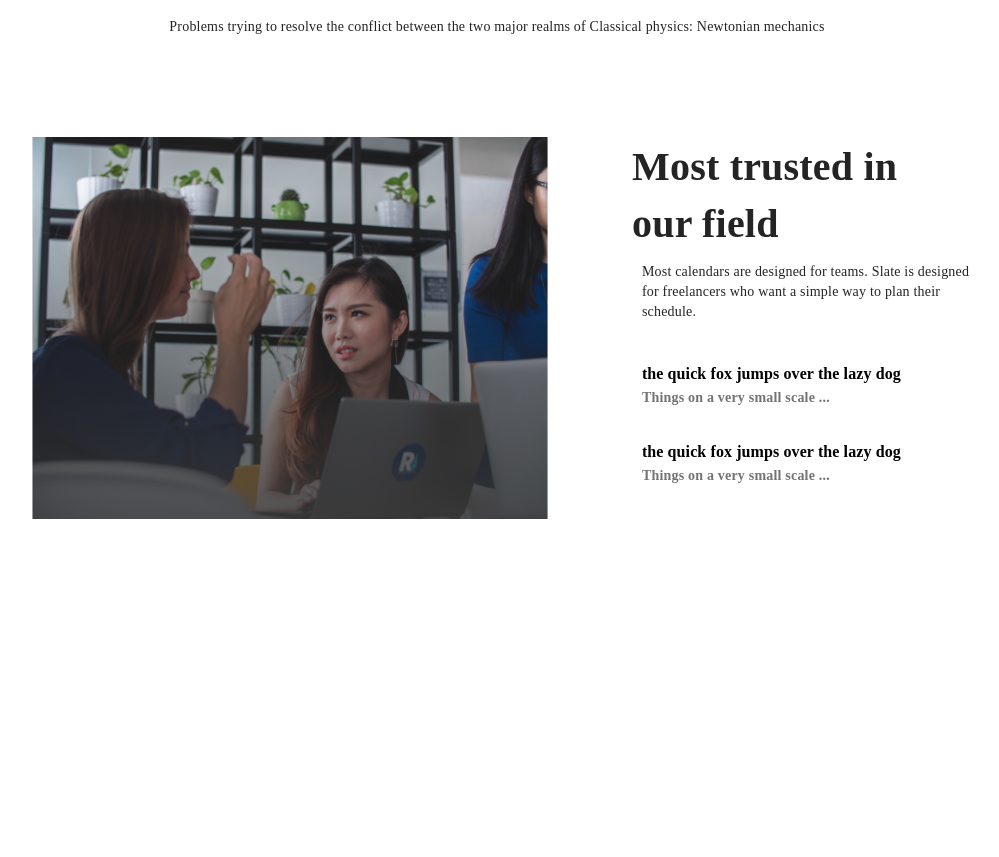
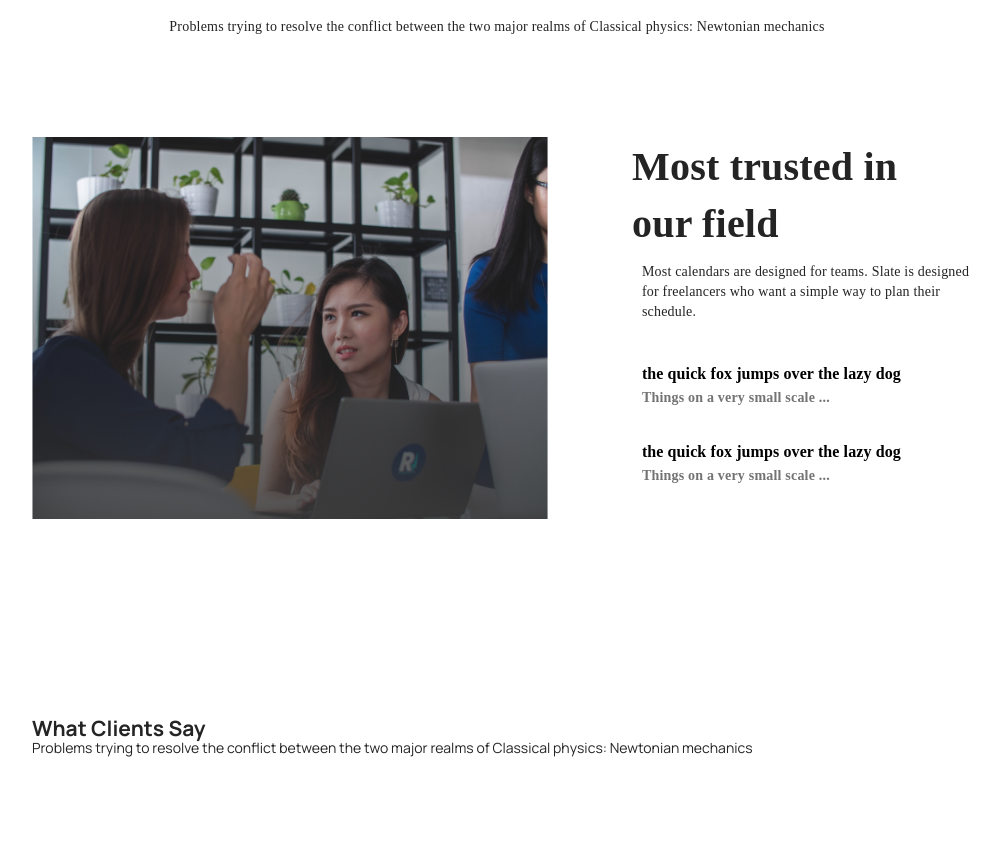
Before and after one commit to Turumbaeva/--------, a plain HTML site: page start/index.html in a window 1280 px wide. Shown: the part 1262-2119 px from the top of the page, without its empty margins (143-1142 px from the left). Before the commit the page ends 1881 px from the top, so only its background shows below. Drawn offline with Linux system fonts and the light colour scheme.

Commit message:
strted say section

```diff
--- a/start/index.html
+++ b/start/index.html
@@ -1,5 +1,6 @@
 <!DOCTYPE html>
 <html lang="en">
+
 <head>
 	<meta charset="UTF-8">
 	<title></title>
@@ -7,10 +8,12 @@
 	<link rel="apple-touch-icon" sizes="180x180" href="img/favicon/apple-touch-icon.png">
 	<link rel="icon" type="image/png" sizes="32x32" href="img/favicon/favicon-32x32.png">
 	<link rel="icon" type="image/png" sizes="16x16" href="img/favicon/favicon-16x16.png">
-	<link href="https://fonts.googleapis.com/css2?family=Manrope:wght@300;400;500;700;800&display=swap" rel="stylesheet">
+	<link href="https://fonts.googleapis.com/css2?family=Manrope:wght@300;400;500;700;800&display=swap"
+		rel="stylesheet">
 	<link rel="stylesheet" href="css/style.css">
 	<link rel="stylesheet" href="css/media.css">
 </head>
+
 <body>
 	<header>
 		<div class="container">
@@ -176,6 +179,16 @@
 		</div>
 	</section>
 
+	<section class="say">
+		<div class="container">
+			<h2 class="say_tit">
+				What Clients Say
+			</h2>
+			<p class="say_txt">Problems trying to resolve the conflict between
+				the two major realms of Classical physics: Newtonian mechanics </p>
+		</div>
+	</section>
+
 	<footer>
 		<div class="container">
 
@@ -186,4 +199,5 @@
 	<script src="js/core.js"></script>
 
 </body>
+
 </html>
```
Lines whose indentation alone changed are shown as unchanged.
